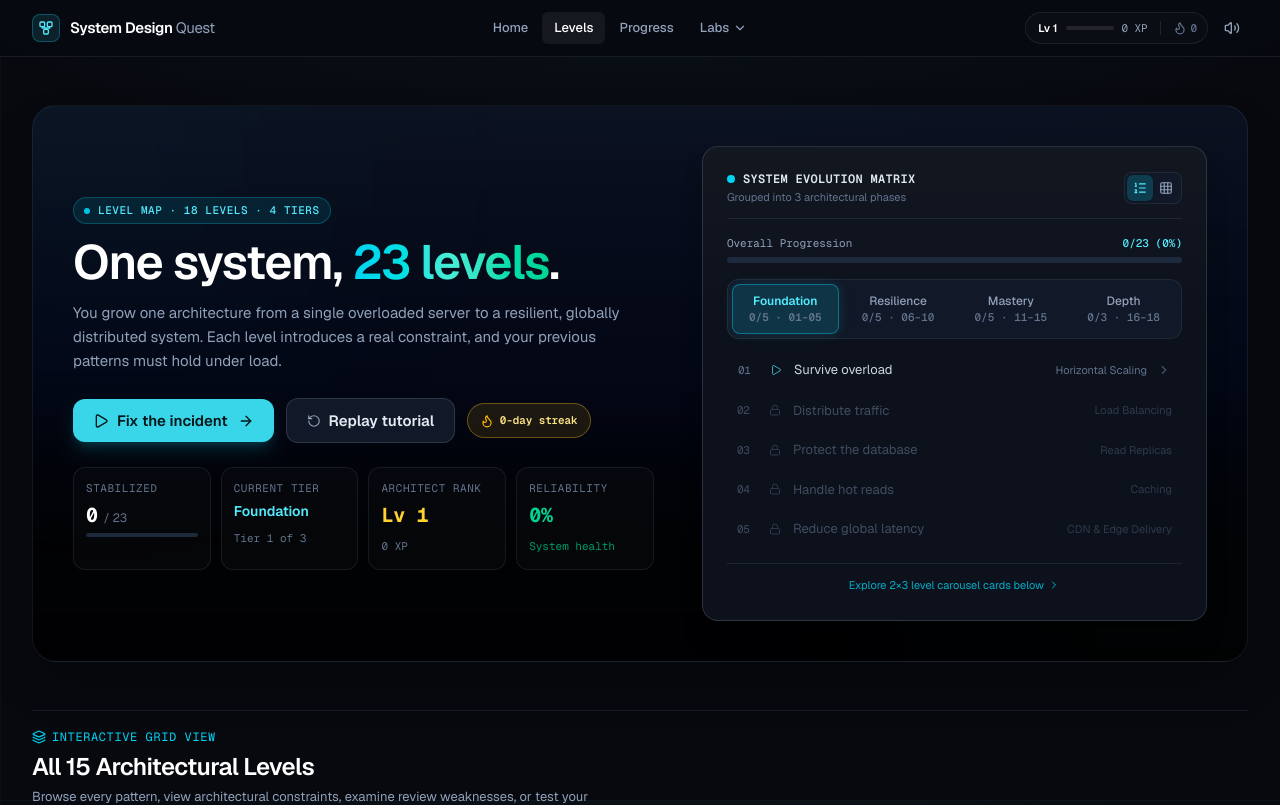
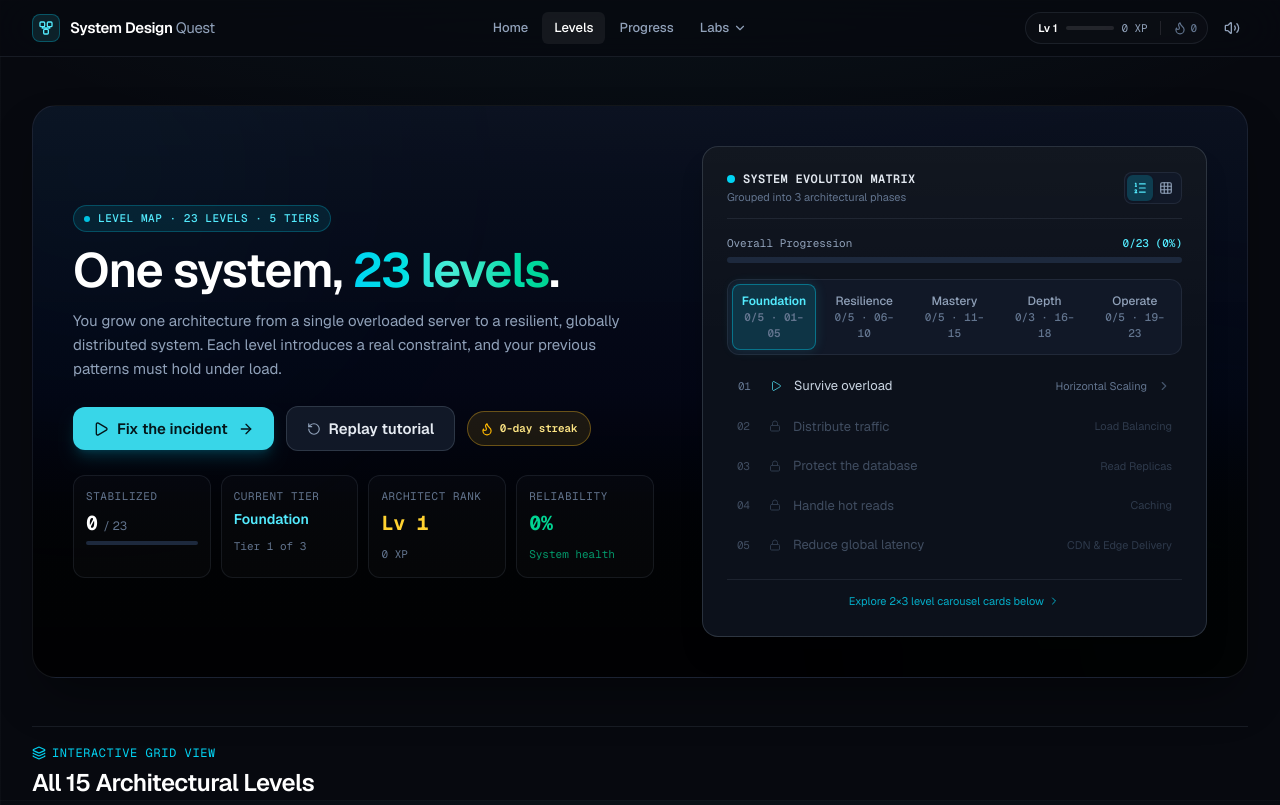
Before and after one commit to Singhak/boaringSD, a Next.js app: page /campaign in a window 1280 px wide. Shown: the top 805 px of the page. Built offline with nearby package versions, Linux system fonts and the light colour scheme.

Commit message:
feat: update campaign tiers to 5 tiers and adjust level descriptions to 23 levels

```diff
--- a/src/app/campaign/page.tsx
+++ b/src/app/campaign/page.tsx
@@ -67,6 +67,17 @@ const TIERS = [
     accentBorder: "border-violet-500/30",
     badgeColor: "bg-violet-500/10 text-violet-300 border-violet-500/30",
   },
+  {
+    id: 5,
+    name: "Operate",
+    range: "19–23",
+    tagline: "Running It for Real",
+    subtitle: "ID generation, search, streams, observability & auth at scale.",
+    start: 18,
+    end: 23,
+    accentBorder: "border-rose-500/30",
+    badgeColor: "bg-rose-500/10 text-rose-300 border-rose-500/30",
+  },
 ];
 
 export default function CampaignPage() {
@@ -135,7 +146,7 @@ export default function CampaignPage() {
               <div className="space-y-3">
                 <div className="inline-flex items-center gap-2 px-2.5 py-1 rounded-full bg-cyan-400/10 border border-cyan-400/25 text-cyan-300 text-[11px] font-mono font-medium tracking-wider uppercase">
                   <span className="w-1.5 h-1.5 rounded-full bg-cyan-400 animate-pulse" />
-                  LEVEL MAP · 18 LEVELS · 4 TIERS
+                  LEVEL MAP · 23 LEVELS · 5 TIERS
                 </div>
 
                 <h1 className="text-4xl sm:text-5xl display leading-[1.1]">
@@ -302,7 +313,7 @@ export default function CampaignPage() {
               {viewMode === "tiers" && (
                 <div className="space-y-3">
                   {/* Tier Switcher Tabs */}
-                  <div className="grid grid-cols-2 sm:grid-cols-4 gap-1.5 p-1 bg-[var(--surface-2)] rounded-xl border border-[var(--line)]">
+                  <div className="grid grid-cols-3 sm:grid-cols-5 gap-1.5 p-1 bg-[var(--surface-2)] rounded-xl border border-[var(--line)]">
                     {TIERS.map((t, idx) => {
                       const isSelected = activeTier === idx;
                       const tierSlice = patterns.slice(t.start, t.end);
--- a/src/app/page.tsx
+++ b/src/app/page.tsx
@@ -106,7 +106,7 @@ export default function RootPage() {
               </article>
 
               <p className="text-center text-xs text-slate-600">
-                Learn system design by fixing real bottlenecks — one living system, 18 levels.
+                Learn system design by fixing real bottlenecks — one living system, 23 levels.
               </p>
             </div>
           )}
```
